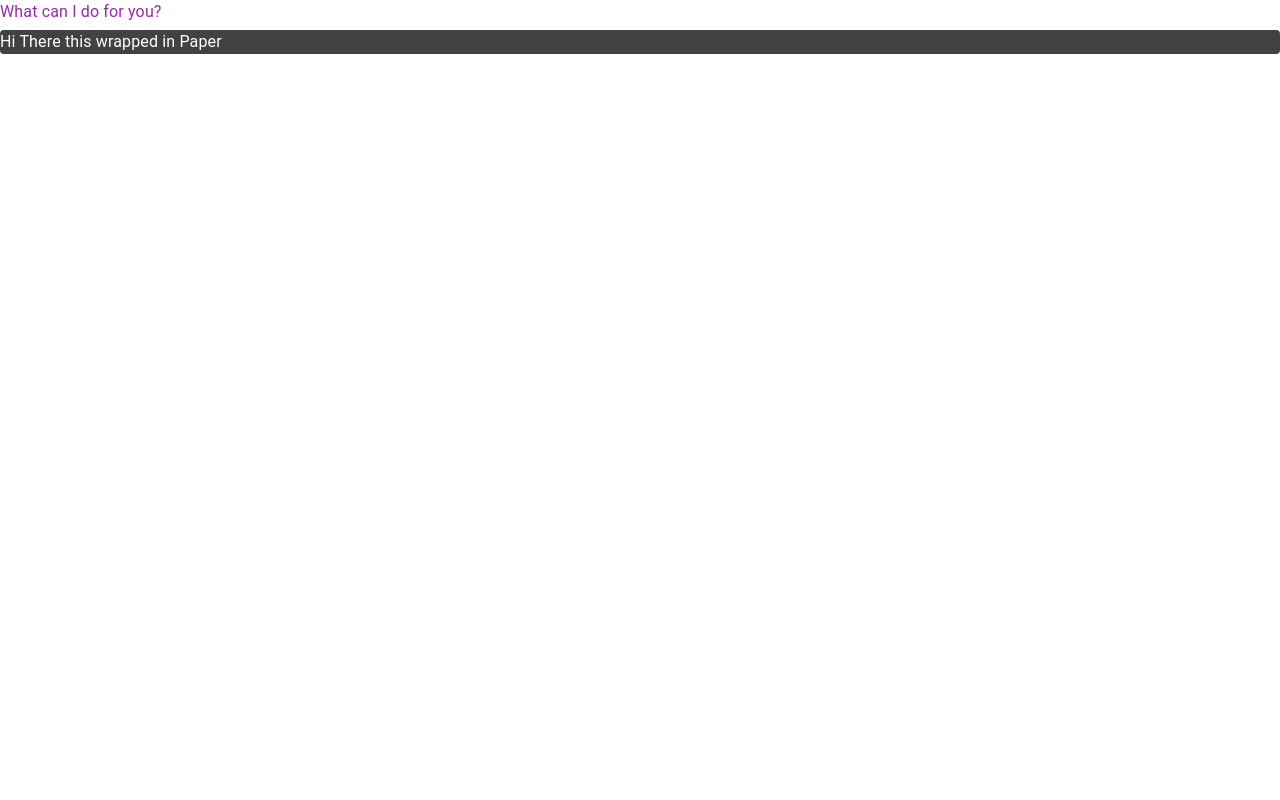
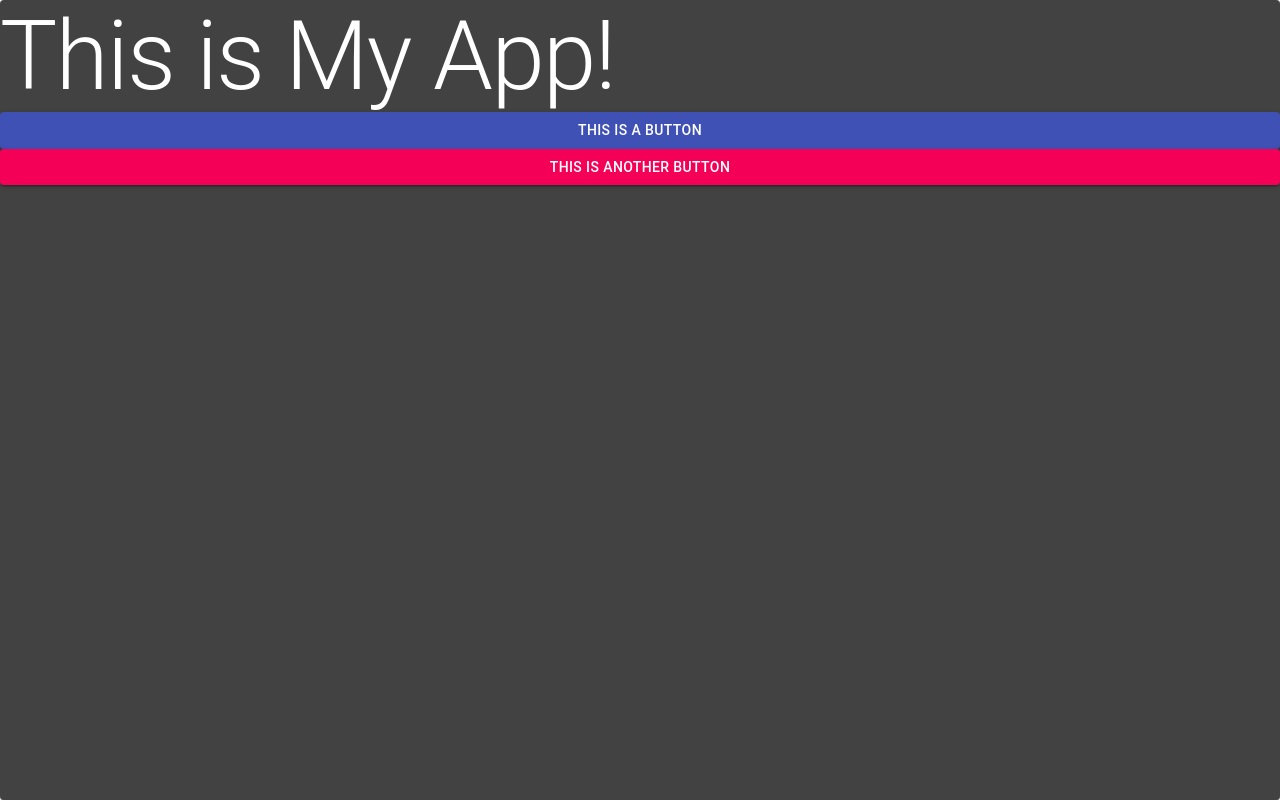
Before and after one commit to nikhilrai637/material-ui-concepts, a React (Create React App) app: page / in a window 1280 px wide. Built offline with nearby package versions, Linux system fonts and the light colour scheme.

Commit message:
a paper Component

```diff
--- a/src/App.js
+++ b/src/App.js
@@ -11,6 +11,7 @@ import Header from './Header'
 import Content from './Content';
 import CodeButton from './CodeButton'
 import Paper from './Paper'
+import Switch from './Switch'
 
 import TYPOGRAPHY from './TYPOGRAPHY'
 
@@ -39,12 +40,14 @@ function App() {
 
   // <div>
   //  <CodeButton cool = {false}></CodeButton>
+  // <TYPOGRAPHY/>
+  // <Paper/>
   // </div>
 
   <div>
   <ThemeProvider theme = {theme} >
-  <TYPOGRAPHY/>
-  <Paper/>
+
+  <Switch/>
 
   </ThemeProvider>
   </div>
--- a/src/Paper.js
+++ b/src/Paper.js
@@ -5,7 +5,7 @@ import {Paper , Typography} from '@material-ui/core'
 function PaperComp() {
     return (
         <div>
-            <Paper elevation = "0">
+            <Paper elevation = "0" square>
                 <Typography>
                     Hi There this wrapped in Paper
                 </Typography>
--- /dev/null
+++ b/src/Switch.js
@@ -0,0 +1,24 @@
+import React from 'react'
+import {Grid ,Paper, Typography , Button } from '@material-ui/core'
+function Switch() {
+    return (
+        <div>
+            <Paper  style = {{height : "100vh"}}>
+               <Grid container direction = "column">
+                   <Typography variant = "h1">
+                     This is My App!
+                   </Typography>
+                   <Button variant = "contained" color = "primary">
+                       This is a Button
+                   </Button>
+                   <Button variant = "contained" color = "secondary">
+                       This is another Button
+                   </Button>
+               </Grid>
+            </Paper>
+
+        </div>
+    )
+}
+
+export default Switch
--- a/src/Theme.js
+++ b/src/Theme.js
@@ -5,13 +5,6 @@ import green from '@material-ui/core/colors/green';
   const theme = createMuiTheme({
   palette: {
     type:'dark',
-
-    primary: {
-      main: purple[500],
-    },
-    secondary: {
-      main: green[500],
-    },
   },
 });
 
```
Also changed, not shown: 1 other file (tests, documents, lock files or other folders).
